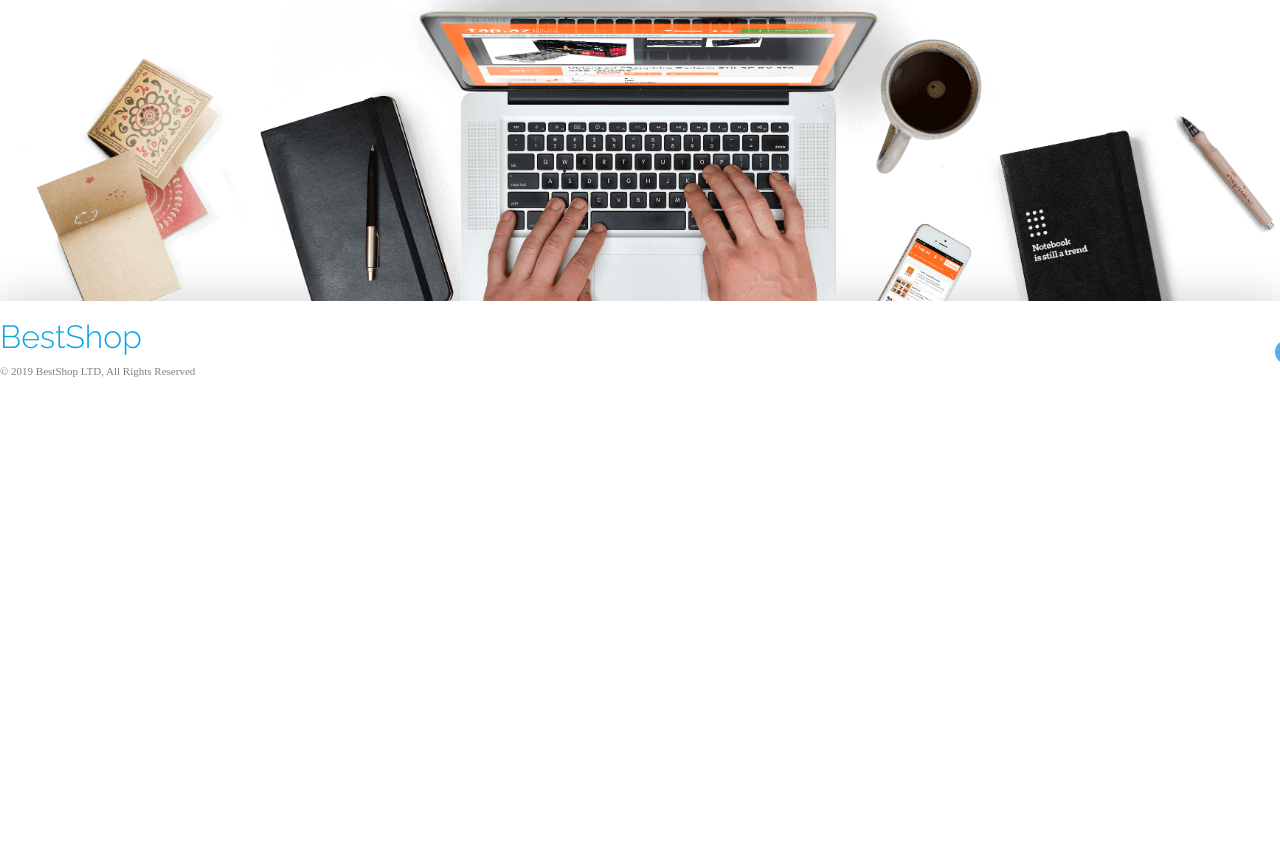
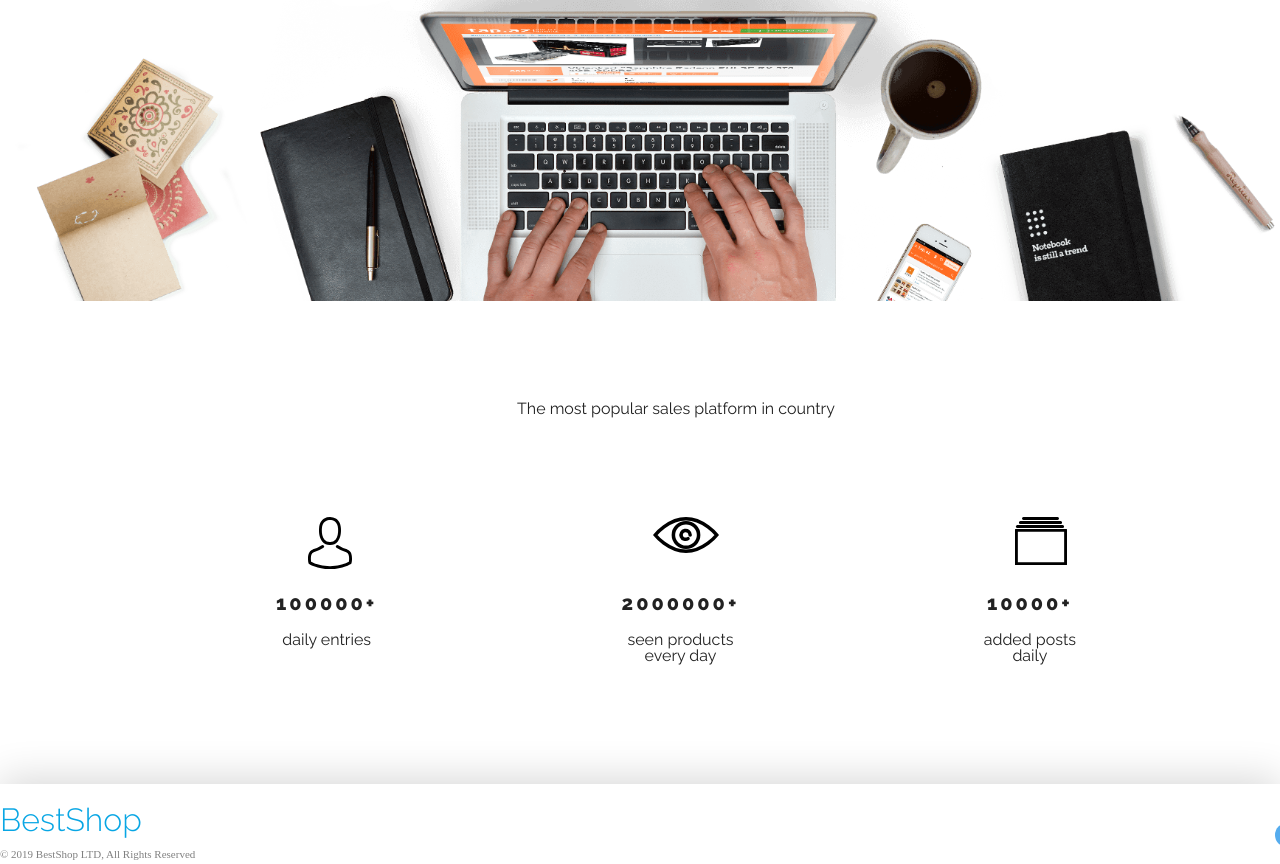
Before and after one commit to patrycjarobak/Bestshop, a plain HTML site: page index.html in a window 1280 px wide. Shown: the part 453-1317 px from the top of the page. Before the commit the page ends 856 px from the top, so only its background shows below. Drawn offline with nearby package versions, Linux system fonts and the light colour scheme.

Commit message:
sales info

```diff
--- a/index.html
+++ b/index.html
@@ -43,8 +43,44 @@
     </section>
 
 
+    <section class="sales_info">
+        <div class="container">
+            <h2 class="sales_info__header">The most popular sales platform in country</h2>
+
+            <div class="sales_info__container">
+
+                <div class="sales_info__one">
+                    <div class="sales_info__circle">
+                        <img src="assets/Person.svg" class="sales_info__img"/>
+                    </div>
+                    <div class="sales_info__number">100000+</div>
+                    <div class="sales_info__description">daily entries</div>
+                </div>
+                <div class="sales_info__one">
+                    <div class="sales_info__circle">
+                        <img src="assets/Eye.svg"  class="sales_info__img"/>
+                    </div>
+                    <div class="sales_info__number">2000000+</div>
+                    <div class="sales_info__description">seen products<br>every day</div>
+                </div>
+
+                <div class="sales_info__one">
+                    <div class="sales_info__circle">
+                        <img src="assets/Catalog.svg" class="sales_info__img"/>
+                    </div>
+                    <div class="sales_info__number">10000+</div>
+                    <div class="sales_info__description">added posts<br>daily</div>
+                </div>
+            </div>
+        </div>
+    </section>
 
 
+
+
+
+
+</main>
 <footer class="footer">
     <div class="footer__container container">
         <div class="footer__info">
--- a/style.css
+++ b/style.css
@@ -80,8 +80,9 @@
     border-color: var(--color-primary);
 }
 
+
+
 /*first container*/
-
 
 .first {
     display: flex;
@@ -109,8 +110,84 @@
     width: 100%;
     height: auto;
 }
+/*second container-sales info*/
+.sales_info {
+    margin-top: 100px;
+}
+
+.sales_info__header {
+    text-align: center;
+    font-family: "Raleway", sans-serif;
+
+}
+
+.sales_info__container {
+    max-width: 800px;
+    margin: 100px auto 120px;
+    display: flex;
+    justify-content: space-between;
+
+}
+
+.sales_info__one {
+    max-width: 160px;
+    flex-direction: column;
+    justify-content: flex-start;
+    align-items: center;
+    text-align: center;
+    font-family: "Raleway", sans-serif;
+}
+
+.sales_info__circle {
+    border-radius: 50%;
+    width: 63px;
+    height: 63px;
+    position: relative;
+}
+
+.sales_info__img {
+    position: absolute;
+}
 
 
+.sales_info__one:nth-child(1) .statistics__circle {
+    background-color: var(--color-redish);
+}
+
+.sales_info__one:nth-child(1) .statistics__img {
+    top: 0;
+    left: 45%;
+}
+
+.sales_info__one:nth-child(2) .statistics__circle {
+    background-color: var(--color-primary);
+}
+
+.sales_info__one:nth-child(2) .statistics__img {
+    top: 14px;
+    left: 47%;
+}
+
+.sales_info__one:nth-child(3) .statistics__circle {
+    background-color: var(--color-green);
+}
+
+.sales_info__one:nth-child(3) .statistics__img {
+    top: 6px;
+    left: 50%;
+}
+
+.sales_info__number {
+    font-size: 1.25rem;
+    font-weight: 800;
+    letter-spacing: 0.1875rem;
+    margin-top: 13px;
+}
+
+.sales_info__description {
+    color: var(--color-grey);
+    margin-top: 19px;
+}
 
 
 
```
